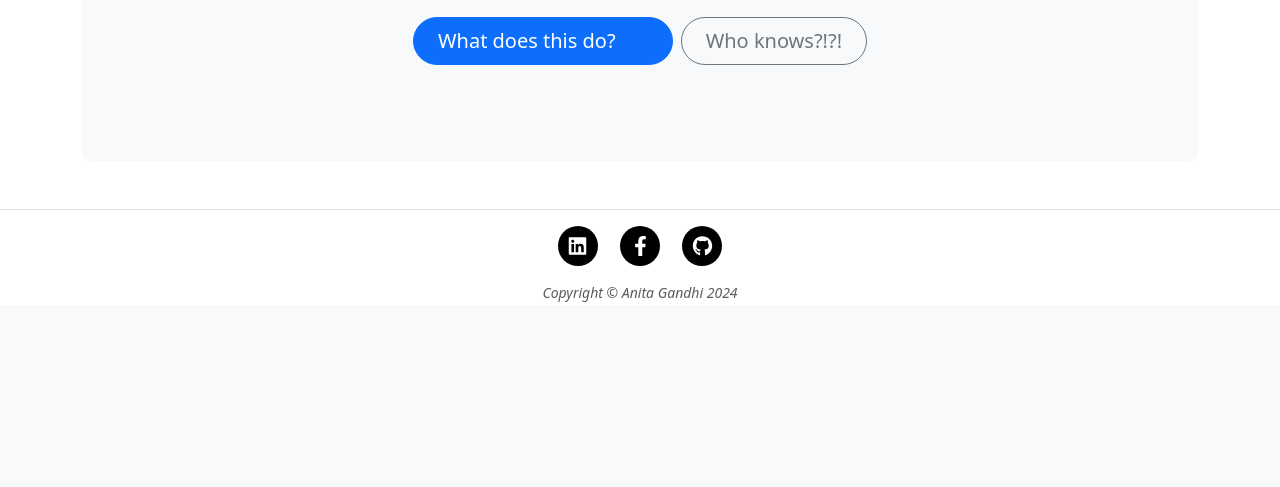
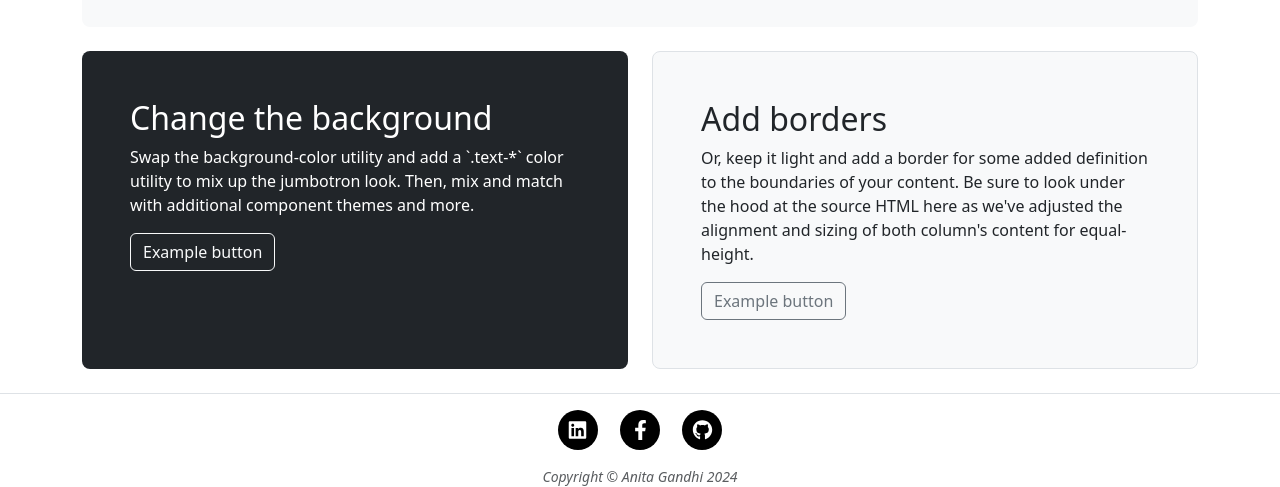
Before and after one commit to 999Anita999/website, a Flask app: page /experience in a window 1280 px wide. Shown: the part 495-982 px from the top of the page. Before the commit the page ends 797 px from the top, so only its background shows below. Run offline with Flask 3, Linux system fonts and the light colour scheme; some libraries are stand-ins or nearby versions; some web fonts are replaced.

Commit message:
Even out cards on portfolio and travel; Remove 9min; Add structure for Experience;

```diff
--- a/templates/experience.html
+++ b/templates/experience.html
@@ -1,22 +1,44 @@
 {% include "header.html" %}
 
 <!--    TODO: Add experience - this whole page-->
-    <div class="container my-5">
-  <div class="p-5 text-center bg-body-tertiary rounded-3">
-    \<img src="static/assets/construction.PNG">
-    <h1 class="text-body-emphasis">Assembly in Progress</h1>
-    <p class="col-lg-8 mx-auto fs-5 text-muted">
-      I'm still working on this page
-    </p>
-    <div class="d-inline-flex gap-2 mb-5">
-      <button class="d-inline-flex align-items-center btn btn-primary btn-lg px-4 rounded-pill" type="button">
-        What does this do?
-        <svg class="bi ms-2" width="24" height="24"><use xlink:href="#arrow-right-short"></use></svg>
-      </button>
-      <button class="btn btn-outline-secondary btn-lg px-4 rounded-pill" type="button">
-        Who knows?!?!
-      </button>
+
+<main>
+  <div class="container py-4">
+    <div class="mb-4 bg-body-tertiary rounded-3">
+      <div class="container-fluid py-5">
+        <div class="row flex-lg-row-reverse align-items-center g-5 py-1">
+          <div class="col-10 col-sm-8 col-lg-6">
+            <img src="/static/assets/anita_circle2.png" class="d-block mx-lg-auto img-fluid" alt="Anita Gandhi" width="400" loading="lazy">
+          </div>
+        <div class="col-lg-6">
+          <h1 class="display-5 fw-bold text-body-emphasis lh-1 mb-3">Anita Gandhi</h1>
+          <p class="lead">Dynamic professional with 15 years of experience in Research,
+            Performance Analysis, and Business Insights. Skilled in using advanced analytics tools
+            to convert data into actionable insights and drive organizational impact.
+            Expert in sophisticated analyses to address strategic and operational challenges,
+            influencing decision-making and performance.</p>
+            <button class="btn btn-primary btn-lg" type="button">Example button</button>
+        </div>
+      </div>
+     </div>
+    </div>
+
+    <div class="row align-items-md-stretch">
+      <div class="col-md-6">
+        <div class="h-100 p-5 text-bg-dark rounded-3">
+          <h2>Change the background</h2>
+          <p>Swap the background-color utility and add a `.text-*` color utility to mix up the jumbotron look. Then, mix and match with additional component themes and more.</p>
+          <button class="btn btn-outline-light" type="button">Example button</button>
+        </div>
+      </div>
+      <div class="col-md-6">
+        <div class="h-100 p-5 bg-body-tertiary border rounded-3">
+          <h2>Add borders</h2>
+          <p>Or, keep it light and add a border for some added definition to the boundaries of your content. Be sure to look under the hood at the source HTML here as we've adjusted the alignment and sizing of both column's content for equal-height.</p>
+          <button class="btn btn-outline-secondary" type="button">Example button</button>
+        </div>
+      </div>
     </div>
   </div>
-</div>
+</main>
 {% include "footer.html" %}
--- a/templates/home_personal.html
+++ b/templates/home_personal.html
@@ -5,7 +5,7 @@
 <div class="container col-xxl-8 px-4 py-5">
     <div class="row flex-lg-row-reverse align-items-center g-5 py-5">
       <div class="col-10 col-sm-8 col-lg-6">
-        <img src="/static/assets/Anita_chiefs.jpg" class="d-block mx-lg-auto img-fluid" alt="Anita Gandhi" width="400" loading="lazy">
+        <img src="/static/assets/Anita_chiefs.png" class="d-block mx-lg-auto img-fluid" alt="Anita Gandhi" width="400" loading="lazy">
       </div>
       <div class="col-lg-6">
         <h1 class="display-5 fw-bold text-body-emphasis lh-1 mb-3">Anita Gandhi</h1>
```
Also changed, not shown: templates/chiefs.html (+4 -3 lines), templates/portfolio.html (+36 -36 lines), templates/travel.html (+8 -8 lines).
